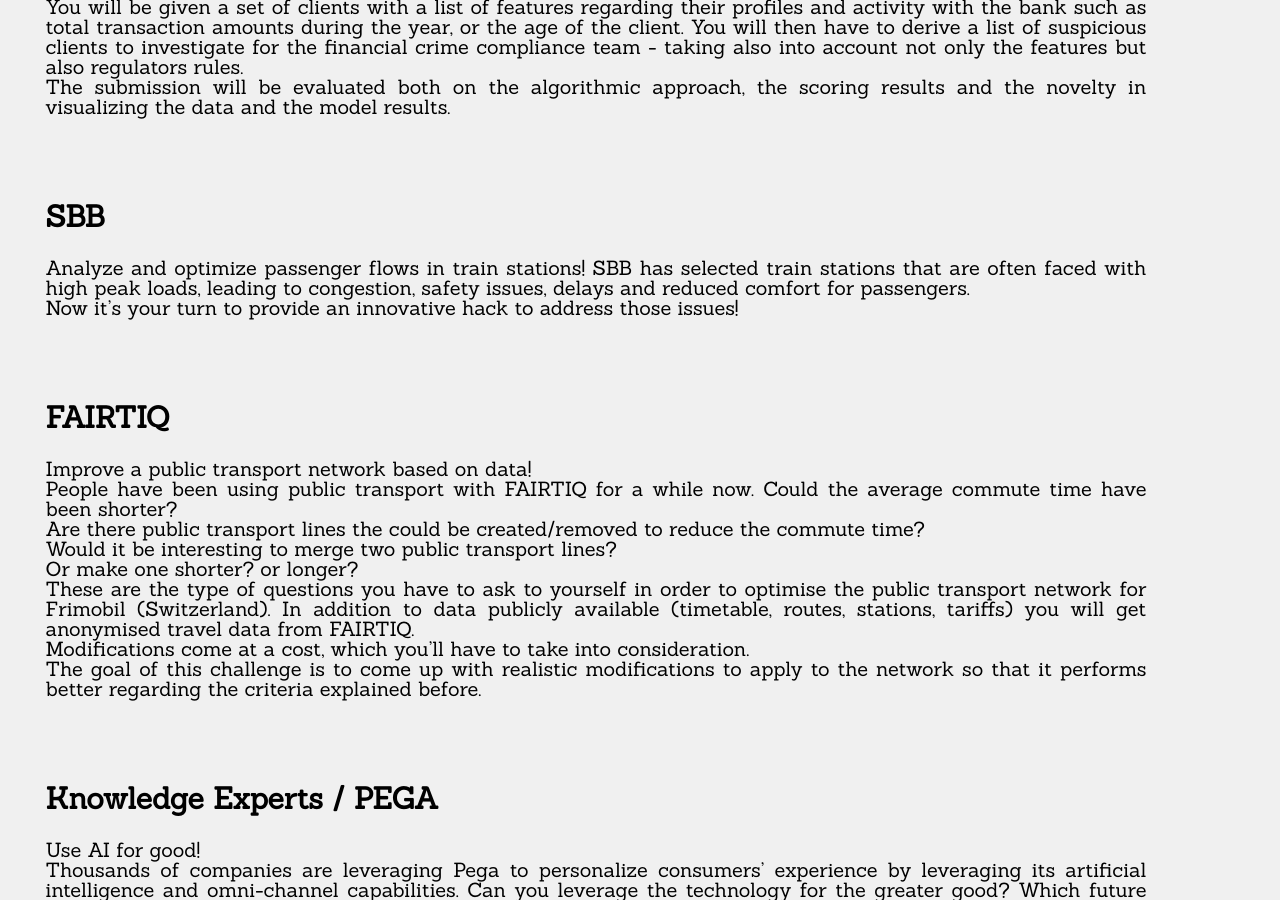
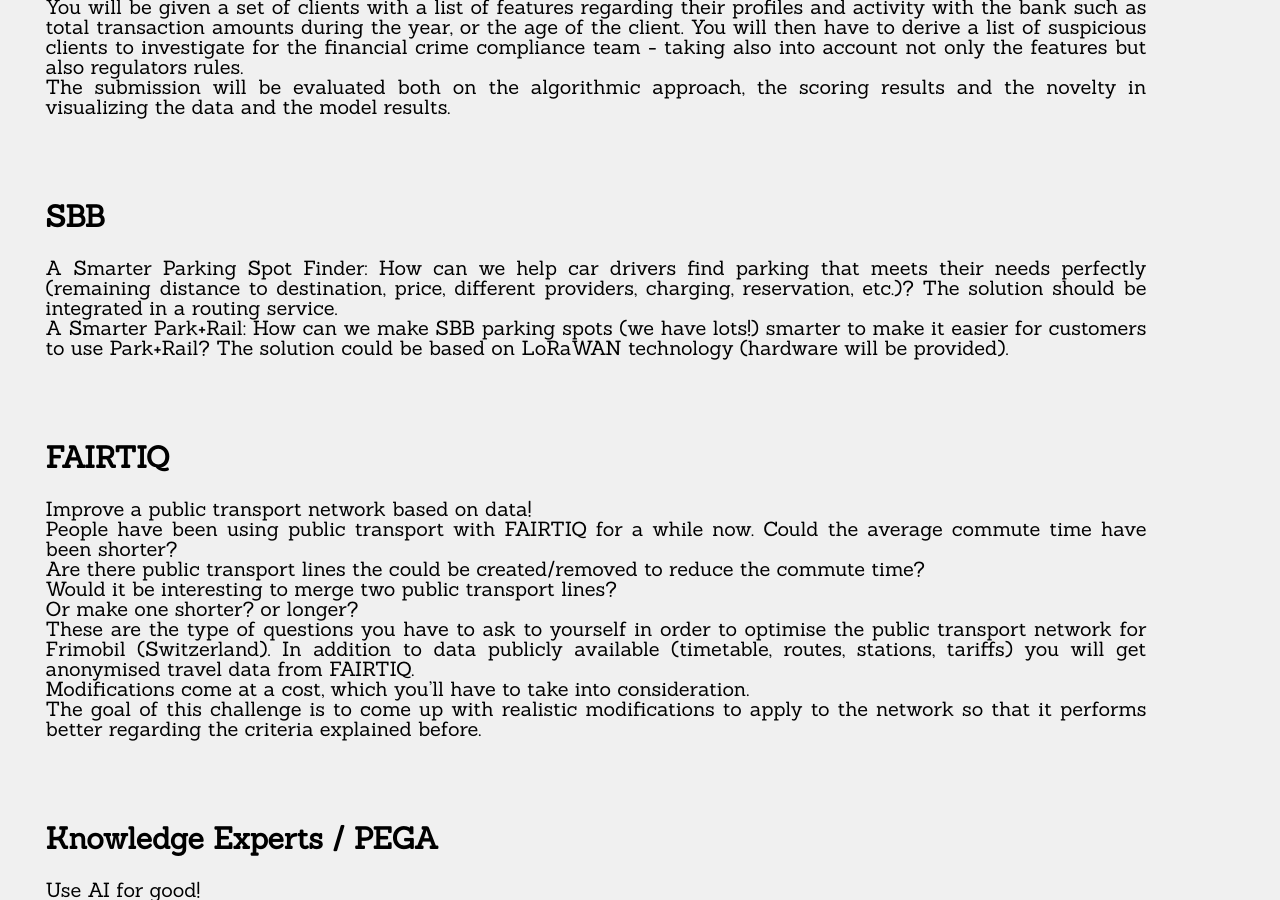
Before and after one commit to LauzHack/LauzHack.github.io, a Jekyll site: the page built from challenges.html, in a window 1280 px wide and 900 px high, scrolled down 1087 px. Built offline with Jekyll 4.4.1, drawn with Linux system fonts in a browser that asks for light colours.

Commit message:
SBB challenge

```diff
--- a/_data/challenges.yml
+++ b/_data/challenges.yml
@@ -31,9 +31,8 @@
 
 - name: SBB
   text: |-
-    Analyze and optimize passenger flows in train stations!
-    SBB has selected train stations that are often faced with high peak loads, leading to congestion, safety issues, delays and reduced comfort for passengers.
-    Now it's your turn to provide an innovative hack to address those issues!
+    A Smarter Parking Spot Finder: How can we help car drivers find parking that meets their needs perfectly (remaining distance to destination, price, different providers, charging, reservation, etc.)? The solution should be integrated in a routing service.
+    A Smarter Park+Rail: How can we make SBB parking spots (we have lots!) smarter to make it easier for customers to use Park+Rail? The solution could be based on LoRaWAN technology (hardware will be provided).
 
 - name: FAIRTIQ
   text: |-
```
